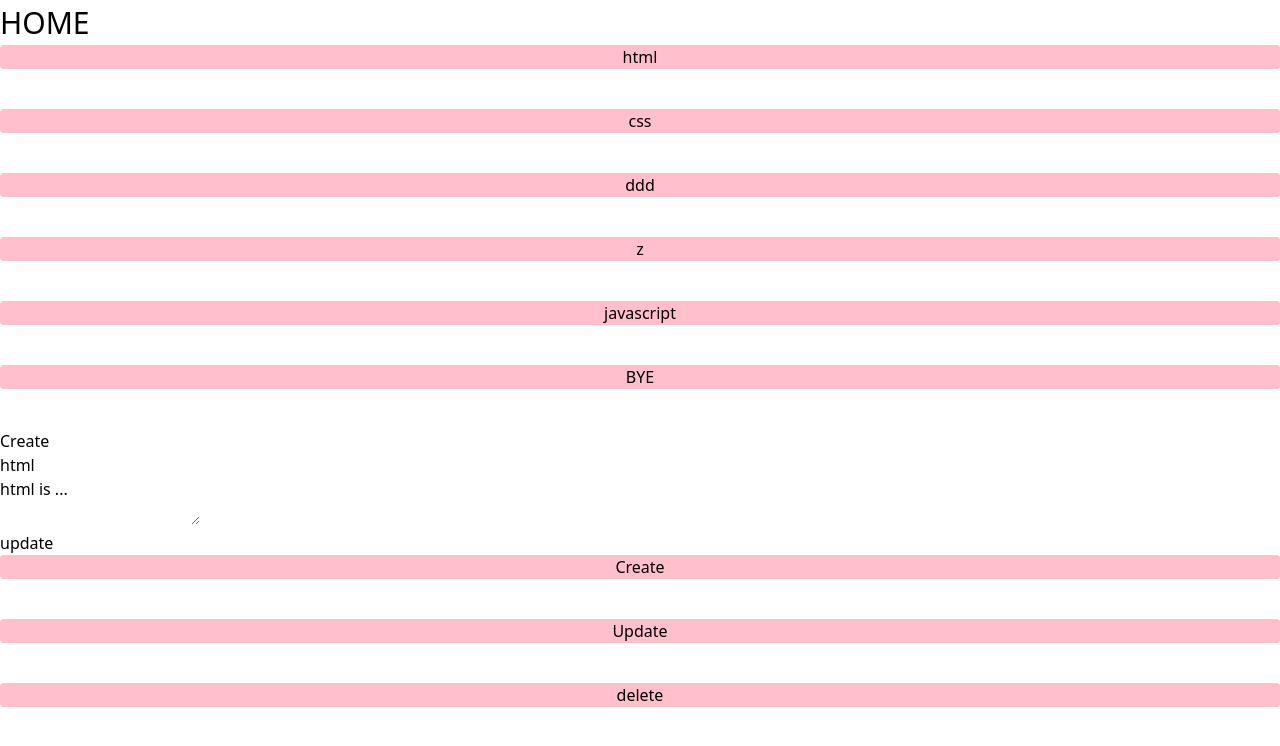
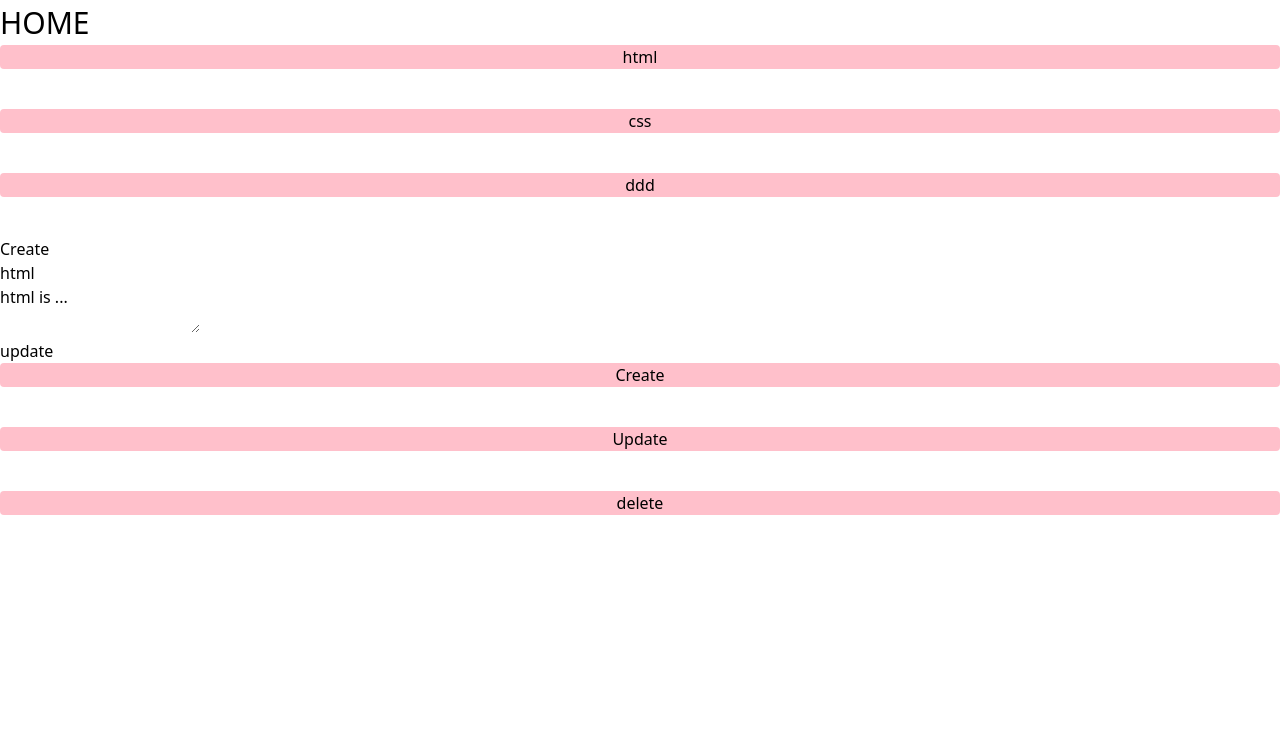
Before and after one commit to zooooss/Nextjs_minipj, a Next.js app: page /update/1 in a window 1280 px wide. Shown: the top 746 px of the page. Built offline with nearby package versions, Linux system fonts and the light colour scheme; data requests are answered from the project's data file.

Commit message:
삭제 기능 구현

```diff
--- a/db.json
+++ b/db.json
@@ -14,21 +14,6 @@
       "title": "ddd",
       "body": "dhg is ooo",
       "id": 3
-    },
-    {
-      "title": "z",
-      "body": "z is zoo",
-      "id": 4
-    },
-    {
-      "title": "javascript",
-      "body": "javascript is ...",
-      "id": 5
-    },
-    {
-      "title": "BYE",
-      "body": "YO",
-      "id": 6
     }
   ],
   "posts": [
--- a/src/app/Control.js
+++ b/src/app/Control.js
@@ -1,10 +1,10 @@
 'use client';
-
 import Link from 'next/link';
-import { useParams } from 'next/navigation';
+import { useParams, useRouter } from 'next/navigation';
 
 export function Control() {
     const params = useParams();
+    const router = useRouter();
     const id = params.id;
     return (
         <ul>
@@ -17,7 +17,19 @@ export function Control() {
                         <Link href={'/update/' + id}>Update</Link>
                     </li>
                     <li>
-                        <input type="button" value="delete" />
+                        <input
+                            type="button"
+                            value="delete"
+                            onClick={() => {
+                                const options = { method: 'DELETE' };
+                                fetch(`http://localhost:9999/topics/` + id, options)
+                                    .then((resp) => resp.json())
+                                    .then((result) => {
+                                        router.push(`/`);
+                                        router.refresh();
+                                    });
+                            }}
+                        />
                     </li>
                 </>
             ) : null}
```
